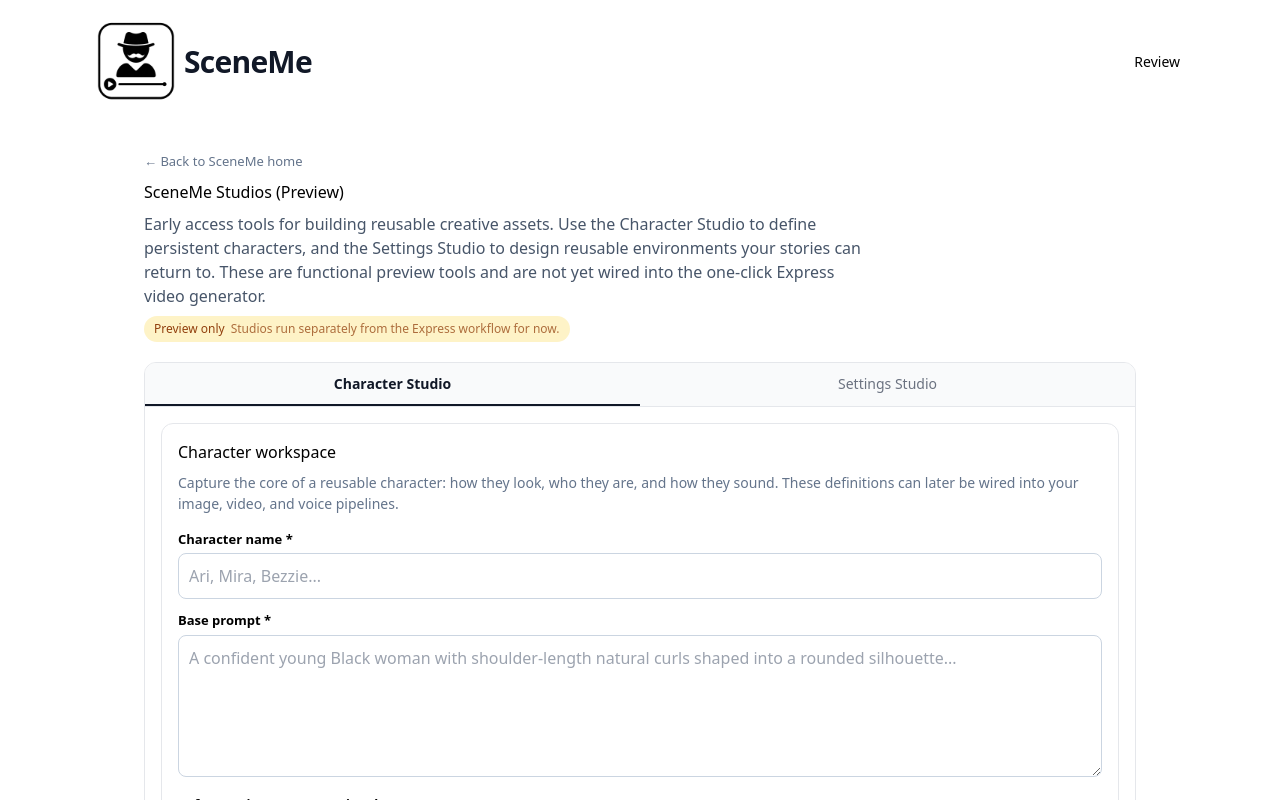
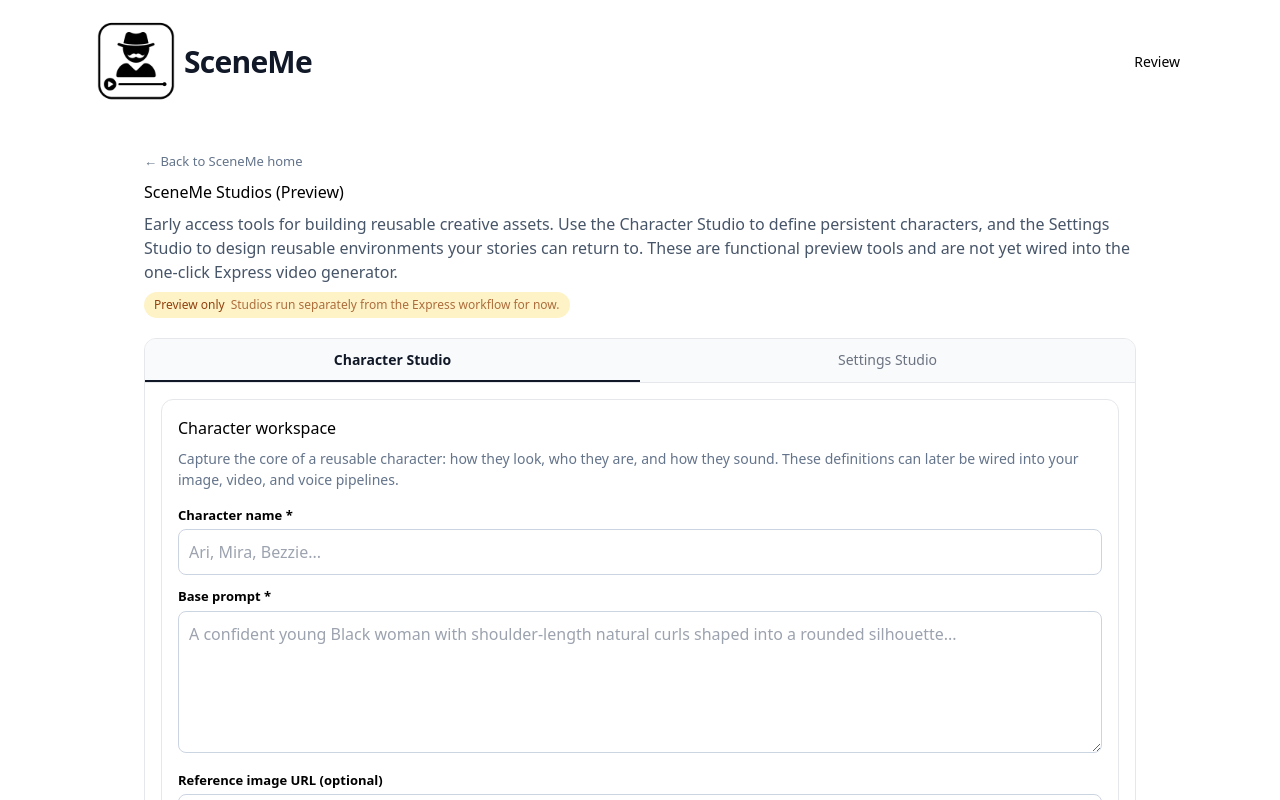
Before and after one commit to JSebree/ai-wizard, a React (Vite) app: page /studios in a window 1280 px wide. Shown: the top 800 px of the page. Built offline with nearby package versions, Linux system fonts and the light colour scheme.

Commit message:
updating setting tweaking ui design v4

```diff
--- a/src/studios/StudiosPage.jsx
+++ b/src/studios/StudiosPage.jsx
@@ -41,7 +41,7 @@ export default function StudiosPage() {
           ← Back to SceneMe home
         </button>
         <h1 style={{ margin: 0 }}>SceneMe Studios (Preview)</h1>
-        <p style={{ marginTop: 8, color: "#475569", maxWidth: 720 }}>
+        <p style={{ marginTop: 8, color: "#475569" }}>
           Early access tools for building reusable creative assets. Use the Character Studio to
           define persistent characters, and the Settings Studio to design reusable environments
           your stories can return to. These are functional preview tools and are not yet wired
```
